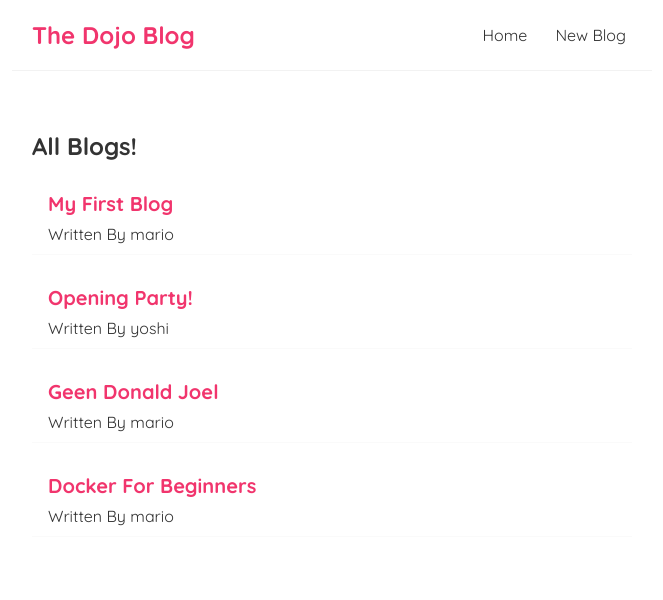
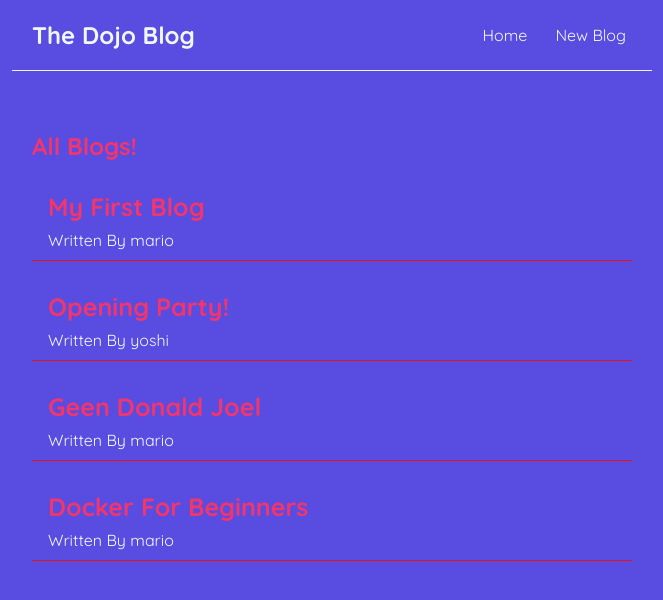
Before and after one commit to Geen-19/Dojo-Blog, a React (Create React App) app: page / in a window 1280 px wide. Shown: the top 600 px of the page, without its empty margins (308-971 px from the left). Built offline with nearby package versions, Linux system fonts and the light colour scheme; data requests are answered from the project's data file.

Commit message:
The website is styled using css

```diff
--- a/src/Navbar.js
+++ b/src/Navbar.js
@@ -4,7 +4,6 @@ const Navbar = () => {
         <nav className="navbar">
             <h1>The Dojo Blog</h1>
             <div className="links">
-
                 <Link to="/">Home</Link>
                 <Link to="/create" >New Blog</Link>
             </div>
--- a/src/index.css
+++ b/src/index.css
@@ -3,7 +3,7 @@
 * {
   margin: 0;
   font-family: "Quicksand";
-  color: #333;
+  background-color:#594ce0;
 }
 .navbar{
   padding: 20px;
@@ -14,6 +14,9 @@
   border-bottom: 1px solid #f2f2f2;
 }
 .navbar h1 {
+  color: aliceblue;
+}
+.navbar h1:hover{
   color: #f1356d;
 }
 .navbar .links {
@@ -21,11 +24,12 @@
 }
 .navbar a {
   margin-left: 16px;
+  color: aliceblue;
   text-decoration: none;
   padding: 6px;
 }
 .navbar a:hover {
-  color: #f1356d;
+  color:#f1356d;
 }
 .content {
   max-width: 600px;
@@ -35,15 +39,18 @@
 .blog-preview {
   padding: 10px 16px;
   margin: 20px 0;
-  border-bottom: 1px solid #fafafa;
+  border-bottom: 1px solid #ee1010;
 }
 .blog-preview:hover {
-  box-shadow: 1px 3px 5px rgba(0, 0, 0, 0.1);
+  box-shadow: 5px 5px 5px #f1356d;
 }
 .blog-preview h2 {
-  font-size: 20px;
+  font-size: 25px;
   color: #f1356d;
- margin-bottom: 8px;
+  margin-bottom: 8px;
+}
+.blog-preview p{
+  color: aliceblue;
 }
 .blog-preview a{
   text-decoration: none ;
@@ -55,6 +62,10 @@
 }
 .blog-details div{
   margin: 20px 0;
+  color: aliceblue;
+}
+.blog-details p{
+  color: #ddd;
 }
 .create {
   max-width: 400px;
@@ -62,6 +73,7 @@
   text-align: center;
 }
 .create label {
+  color: aliceblue;
   text-align: left;
   display: block;
 }
@@ -69,6 +81,9 @@
   font-size: 20px;
   color: #f1356d;
   margin-bottom: 30px;
+}
+.create value{
+  color: #ddd;
 }
 .create input, .create textarea, .create select {
   width: 100%;
@@ -94,3 +109,13 @@
   border-radius: 8px;
   cursor: pointer;
 }
+.blog-list h2{
+  color: #f1356d;
+}
+.not-found p, .not-found a{
+  text-decoration: none;
+  color: #ddd;
+}
+.not-found h2{
+  color: #f1356d;
+}
```
